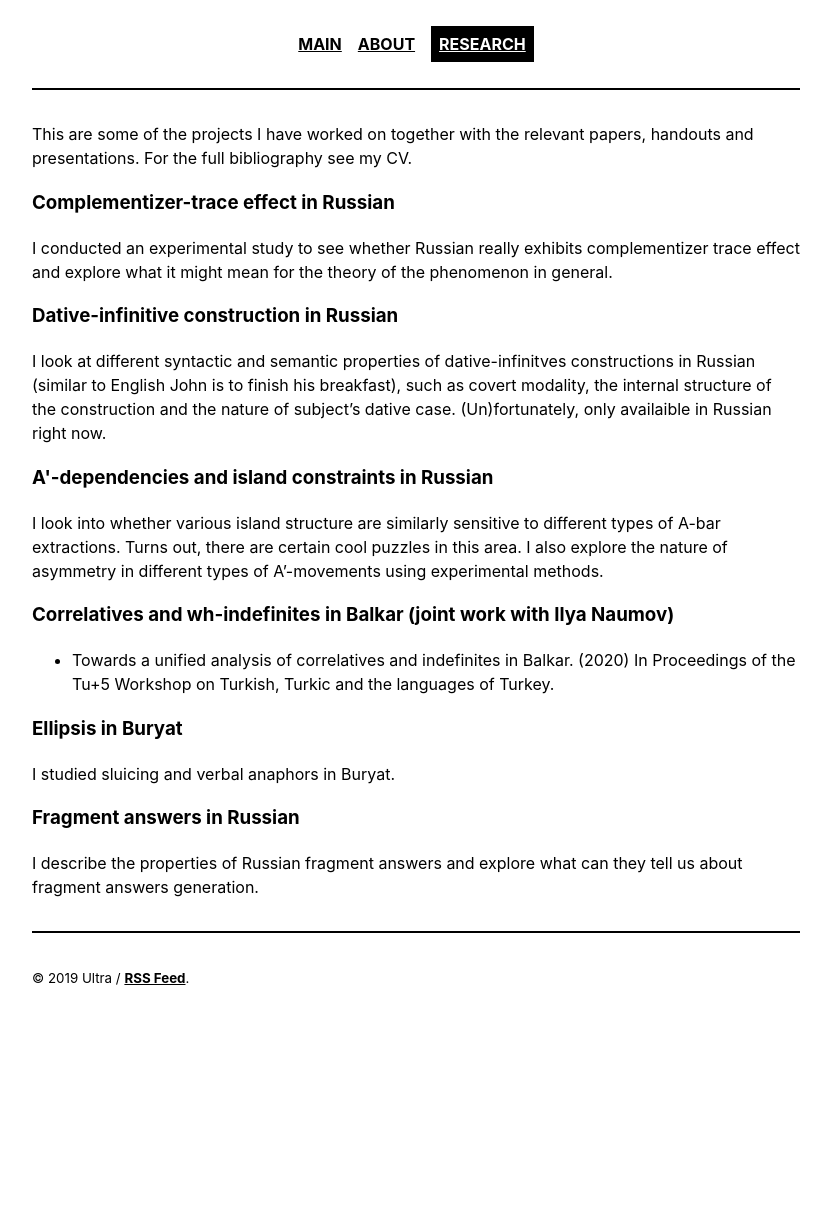
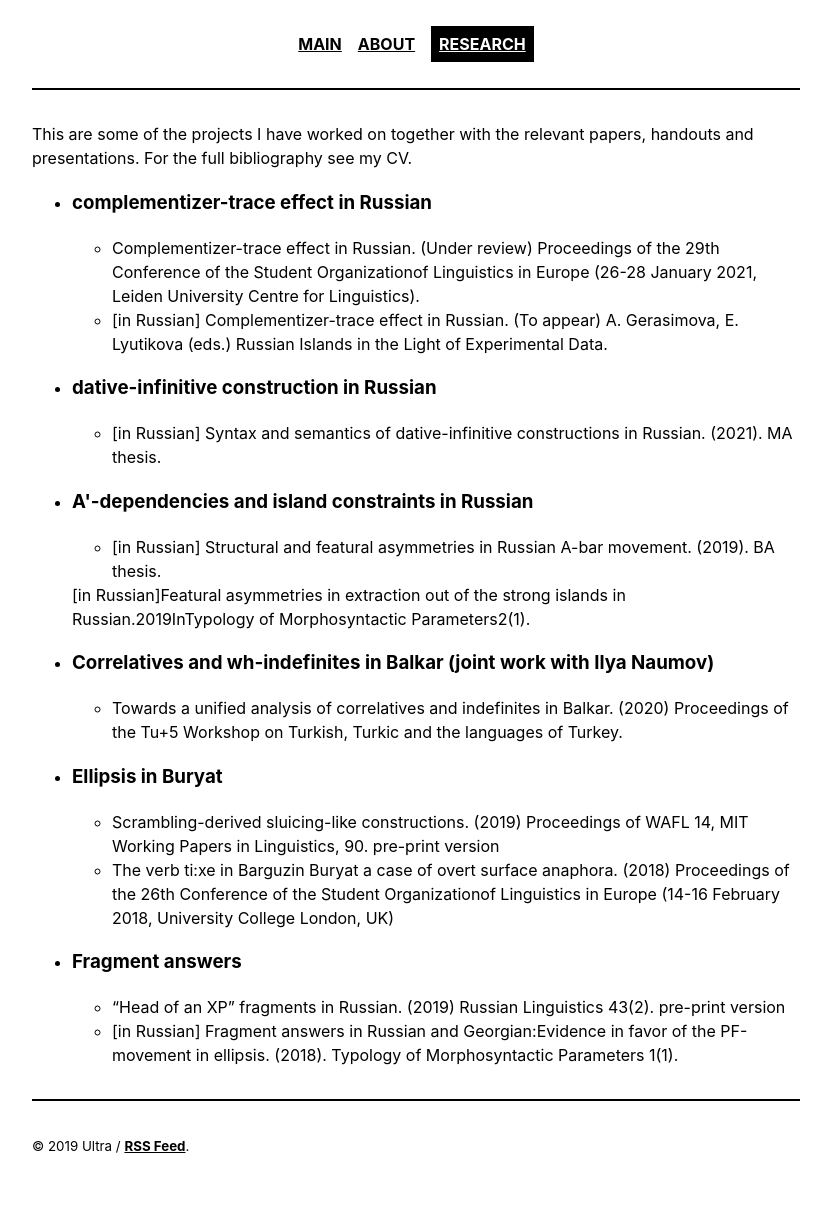
Before and after one commit to morgunova-katya/morgunova-katya.github.io, a Jekyll site: the page built from _pages/research.md, in a window 1280 px wide. Shown: the whole page, without its empty margins (224-1055 px from the left). Built offline with Jekyll 4.4.1, drawn with Linux system fonts in a browser that asks for light colours; before the commit the page ends 1037 px from its top, so only the background shows below that.

Commit message:
add papers

```diff
--- a/_pages/research.md
+++ b/_pages/research.md
@@ -5,28 +5,47 @@ title: Research
 
 This are some of the projects I have worked on together with the relevant papers, handouts and presentations. For the full bibliography see my CV.
 
-<h3> Complementizer-trace effect in Russian </h3>
-
-I conducted an experimental study to see whether Russian really exhibits complementizer trace effect and explore what it might mean for the theory of the phenomenon in general.
-
-<h3> Dative-infinitive construction in Russian </h3>
-
-I look at different syntactic and semantic properties of dative-infinitves constructions in Russian (similar to English John is to finish his breakfast), such as covert modality, the internal structure of the construction and the nature of subject's dative case. (Un)fortunately, only availaible in Russian right now.
-
-<h3> A'-dependencies and island constraints in Russian </h3>
-
-I look into whether various island structure are similarly sensitive to different types of A-bar extractions. Turns out, there are certain cool puzzles in this area. I also explore the nature of asymmetry in different types of A'-movements using experimental methods.
-
-<h3> Correlatives and wh-indefinites in Balkar (joint work with Ilya Naumov) </h3>
+<ul>
+<li> <h3> complementizer-trace effect in Russian </h3> </li>
 
 <ul>
-<li>Towards a unified analysis of correlatives and indefinites in Balkar. (2020) In Proceedings of the Tu+5 Workshop on Turkish, Turkic and the languages of Turkey.</li>
+<li>Complementizer-trace effect in Russian. (Under review) Proceedings of the 29th Conference  of the Student Organizationof Linguistics in Europe  (26-28 January 2021, Leiden University Centre for Linguistics).</li>
+<li>[in Russian] Complementizer-trace effect in Russian. (To appear) A. Gerasimova, E. Lyutikova (eds.) Russian Islands in the Light of Experimental Data. </li>
 </ul>
 
-<h3> Ellipsis in Buryat </h3>
+<li><h3> dative-infinitive construction in Russian </h3></li>
 
-I studied sluicing and verbal anaphors in Buryat.
+<ul>
+<li> [in Russian] Syntax and semantics of dative-infinitive constructions in Russian. (2021). MA thesis. </li>
+</ul>
 
-<h3> Fragment answers in Russian </h3>
+<li><h3> A'-dependencies and island constraints in Russian </h3></li>
 
-I describe the properties of Russian fragment answers and explore what can they tell us about fragment answers generation.
+<ul>
+<li> [in Russian] Structural and featural asymmetries in Russian A-bar movement. (2019). BA thesis. </li>
+</ul>
+
+[in Russian]Featural asymmetries in extraction out of the strong islands in Russian.2019InTypology of Morphosyntactic Parameters2(1).
+
+<li><h3> Correlatives and wh-indefinites in Balkar (joint work with Ilya Naumov) </h3></li>
+
+<ul>
+<li>Towards a unified analysis of correlatives and indefinites in Balkar. (2020) Proceedings of the Tu+5 Workshop on Turkish, Turkic and the languages of Turkey.</li>
+</ul>
+
+<li><h3> Ellipsis in Buryat </h3></li>
+
+<ul>
+<li> Scrambling-derived sluicing-like constructions. (2019) Proceedings of WAFL 14, MIT Working Papers in Linguistics, 90. pre-print version</li>
+
+<li> The verb ti:xe in Barguzin Buryat  a case of overt surface anaphora. (2018) Proceedings of the 26th Conference  of the Student Organizationof Linguistics in Europe  (14-16 February 2018, University College London, UK) </li>
+</ul>
+
+<li><h3> Fragment answers </h3></li>
+
+<ul>
+<li>“Head of an XP” fragments in Russian. (2019) Russian Linguistics 43(2). pre-print version </li>
+<li>[in Russian] Fragment answers in Russian and Georgian:Evidence in favor of the PF-movement in ellipsis. (2018). Typology of Morphosyntactic Parameters 1(1). </li>
+</ul>
+
+</ul>
--- a/index.html
+++ b/index.html
@@ -4,5 +4,5 @@ title: Main
 ---
 
   <article class="post index" role="article">
-  <p class="post-title"> <span style="font-weight:bold;font-size:200%"> Ekaterina &#10024; Katya &#10024; Morgunova </span> <br> <span style="font-size:150%"> Ph.D. student in Linguistics at McGill </span> <br> <span style="font-size:130%;color:white;"> <a href="morgunova-katya.github.io/files/morgunova_cv.pdf" target="_blank">CV</a></span> <br></span> <br> <span style="font-size:130%"> ekaterina [dot] morgunova [at] mail [dot] mcgill [dot] ca </span></p>
+  <p class="post-title"> <span style="font-weight:bold;font-size:200%"> Ekaterina &#10024; Katya &#10024; Morgunova </span> <br> <span style="font-size:150%"> Ph.D. student in Linguistics at McGill </span> <br> <span style="font-size:130%;color:white"> <a href="morgunova-katya.github.io/files/morgunova_cv.pdf" target="_blank">CV</a></span> <br></span> <br> <span style="font-size:130%"> ekaterina [dot] morgunova [at] mail [dot] mcgill [dot] ca </span></p>
   </article>
```
